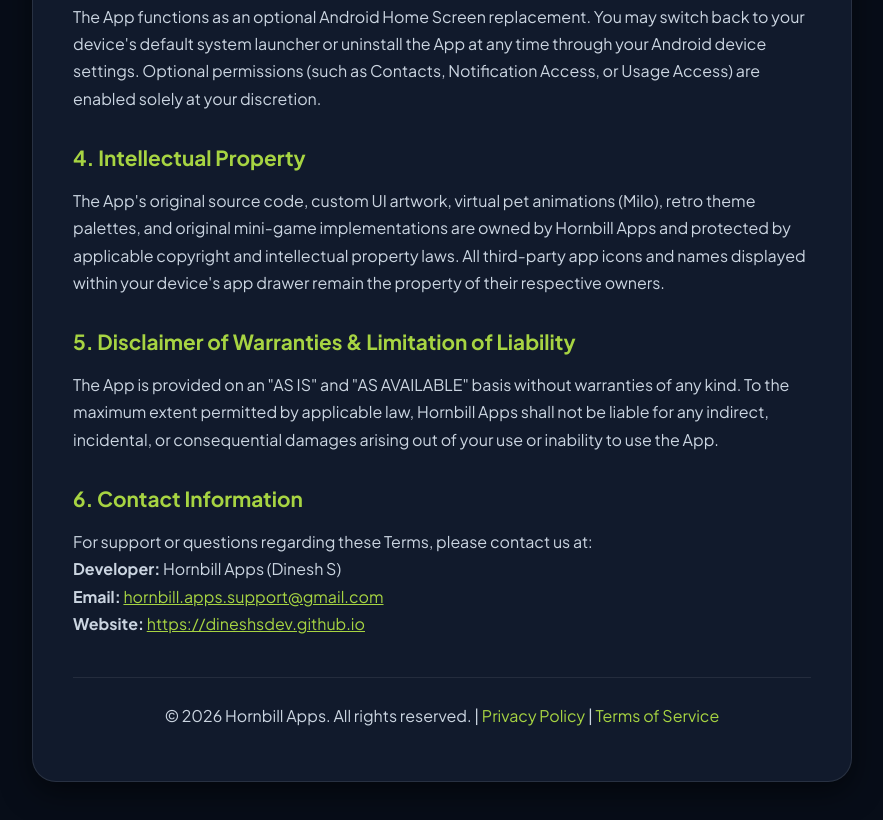
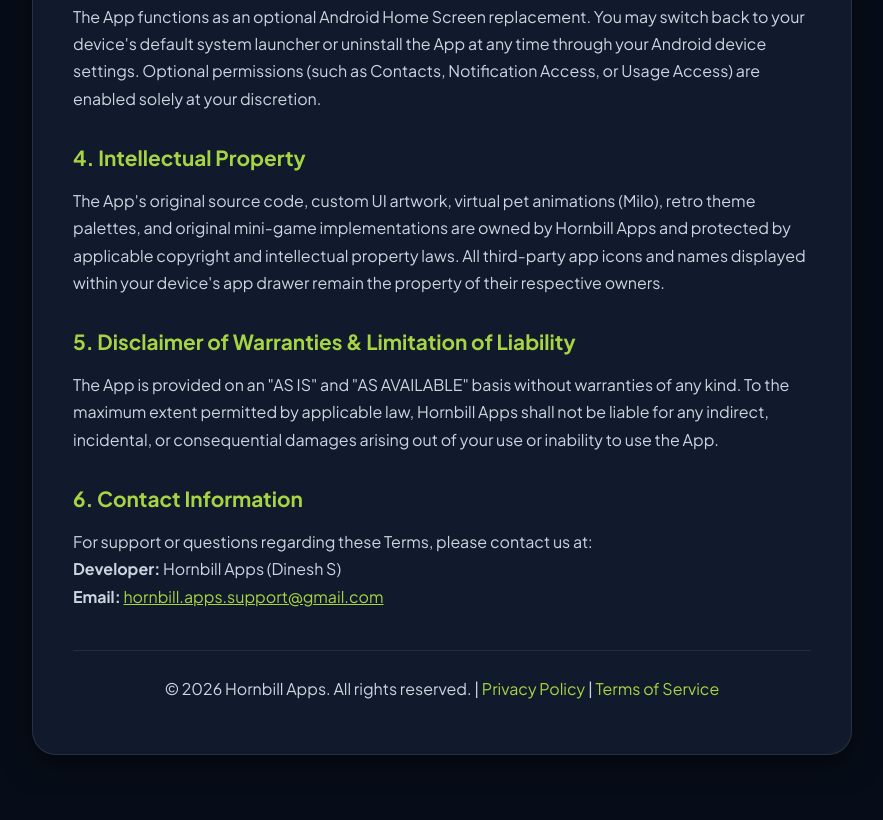
Before and after one commit to dineshsdev/dineshsdev.github.io, a plain HTML site: page brick3310-terms.html in a window 1280 px wide. Shown: the part 818-1638 px from the top of the page, without its empty margins (198-1081 px from the left). After the commit the page ends 1613 px from the top, so only its background shows below. Drawn offline with Linux system fonts and the light colour scheme.

Commit message:
Keep only email in Contact Us section for Brick 3310 pages

```diff
--- a/brick3310-terms.html
+++ b/brick3310-terms.html
@@ -134,8 +134,7 @@
         <p>
             For support or questions regarding these Terms, please contact us at:<br>
             <strong>Developer:</strong> Hornbill Apps (Dinesh S)<br>
-            <strong>Email:</strong> <a href="mailto:hornbill.apps.support@gmail.com" style="color: var(--accent);">hornbill.apps.support@gmail.com</a><br>
-            <strong>Website:</strong> <a href="https://dineshsdev.github.io" style="color: var(--accent);">https://dineshsdev.github.io</a>
+            <strong>Email:</strong> <a href="mailto:hornbill.apps.support@gmail.com" style="color: var(--accent);">hornbill.apps.support@gmail.com</a>
         </p>
 
         <footer>
```
Also changed, not shown: brick3310-privacy-policy.html (+0 -1 lines).
